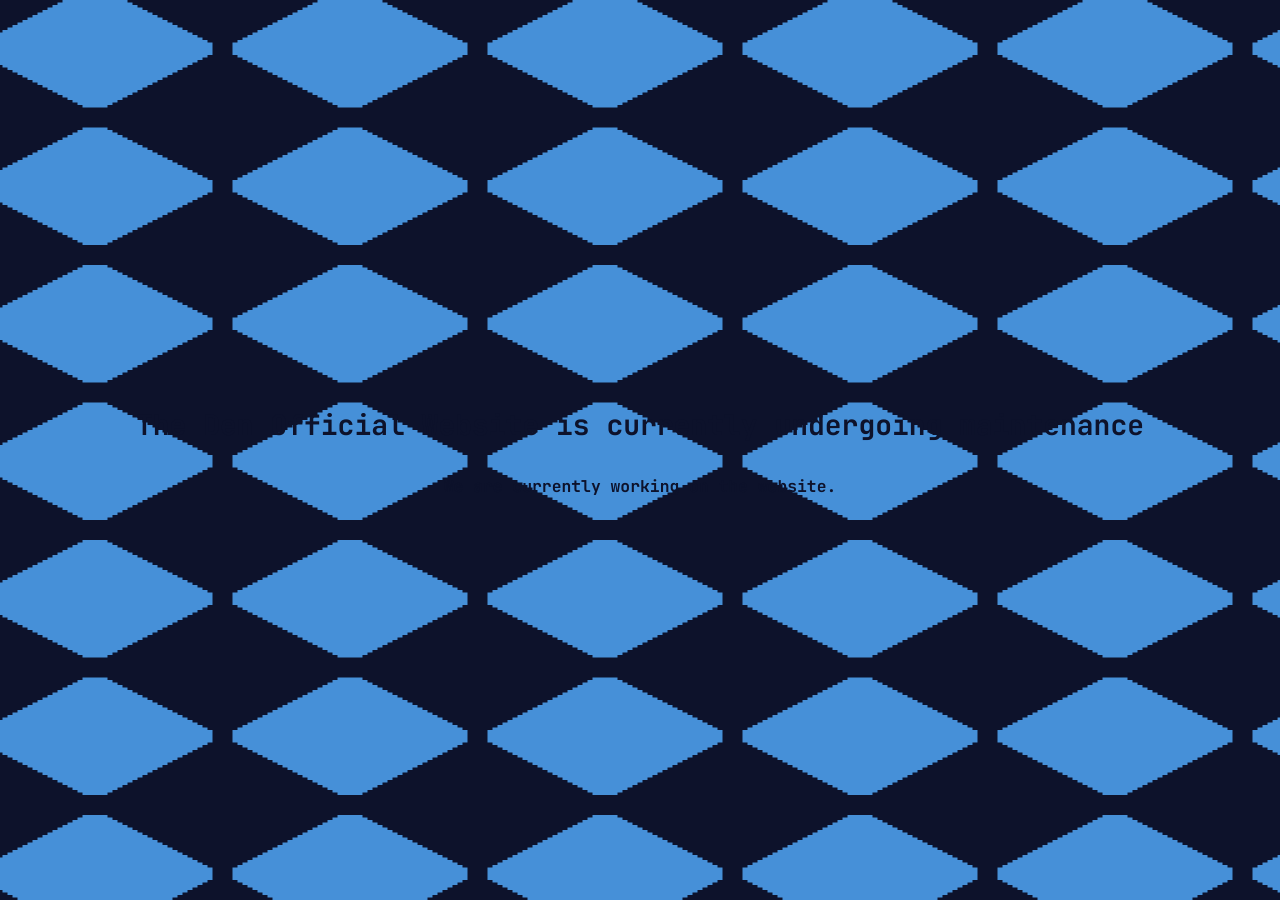
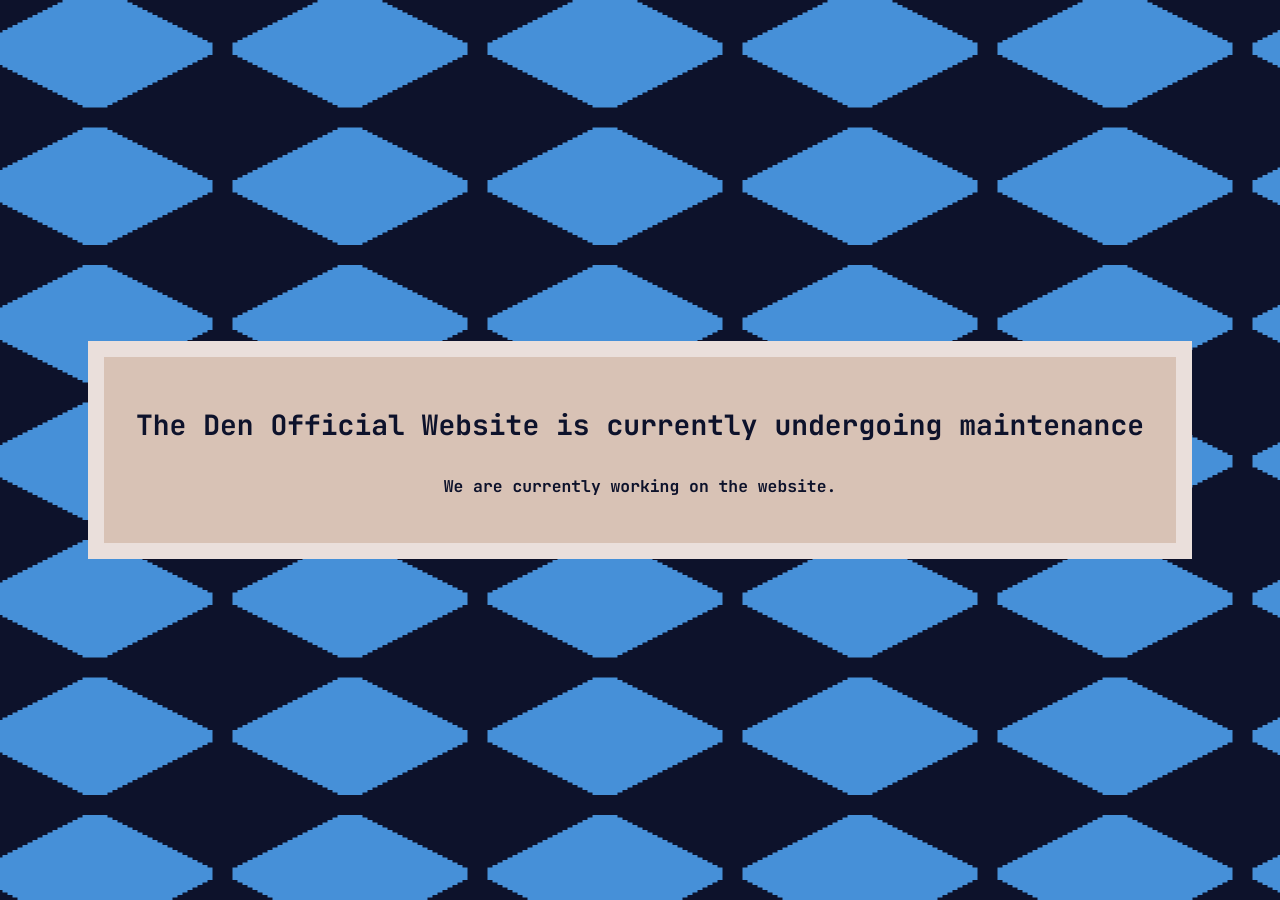
Before and after one commit to DenPixelArt/denpixelart-portfolio-web, a Jekyll site: the page built from index.md, in a window 1280 px wide. Built offline with Jekyll 4.4.1, drawn with Linux system fonts in a browser that asks for light colours.

Commit message:
Update design of maintainment page

```diff
--- a/_includes/maintainment_page.html
+++ b/_includes/maintainment_page.html
@@ -1,4 +1,6 @@
-<div class="maintainment-page" style="display: flex; flex-direction: column; align-items: center; justify-content: center; min-height: 100vh;">
-	<h1>The {{site.title}} is currently undergoing maintenance</h1>
-	<h3>We are currently working on the website.</h3>
+<div class="maintainment-page">
+	<div class="pop-up">
+		<h1 style="text-align: center;">The {{site.title}} is currently undergoing maintenance</h1>
+		<h3 style="text-align: center;">We are currently working on the website.</h3>
+	</div>
 </div>
--- a/_sass/styles/_layout.scss
+++ b/_sass/styles/_layout.scss
@@ -346,6 +346,29 @@
 }
 
 
+.maintainment-page {
+  display: flex;
+  flex-direction: column;
+  align-items: center;
+  justify-content: center;
+  min-height: 100vh;
+}
+
+.pop-up {
+  display: flex;
+  flex-direction: column;
+  align-items: center;
+  justify-content: center;
+  background-color: $background-color;
+  border: 1rem solid $border-background-color;
+  padding: 2rem;
+
+  @include media-query($on-mobile) {
+    padding: 1rem;
+    margin: 0px 1rem;
+  }
+}
+
 .search-article {
   position: relative;
   margin-bottom: 50px;
```
